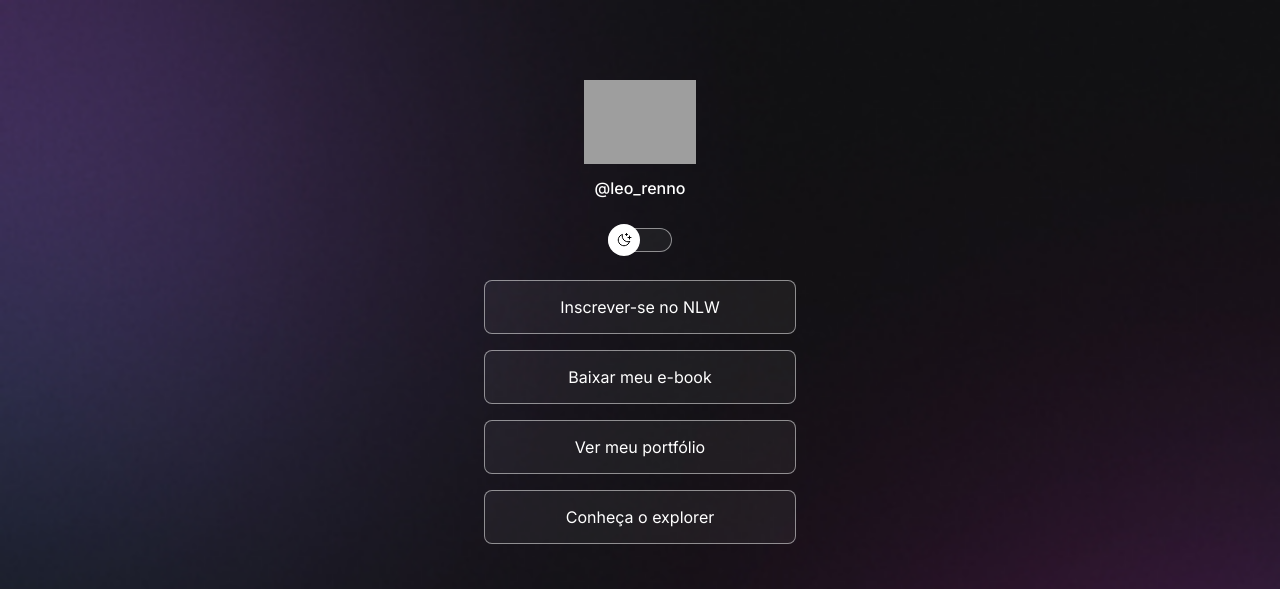
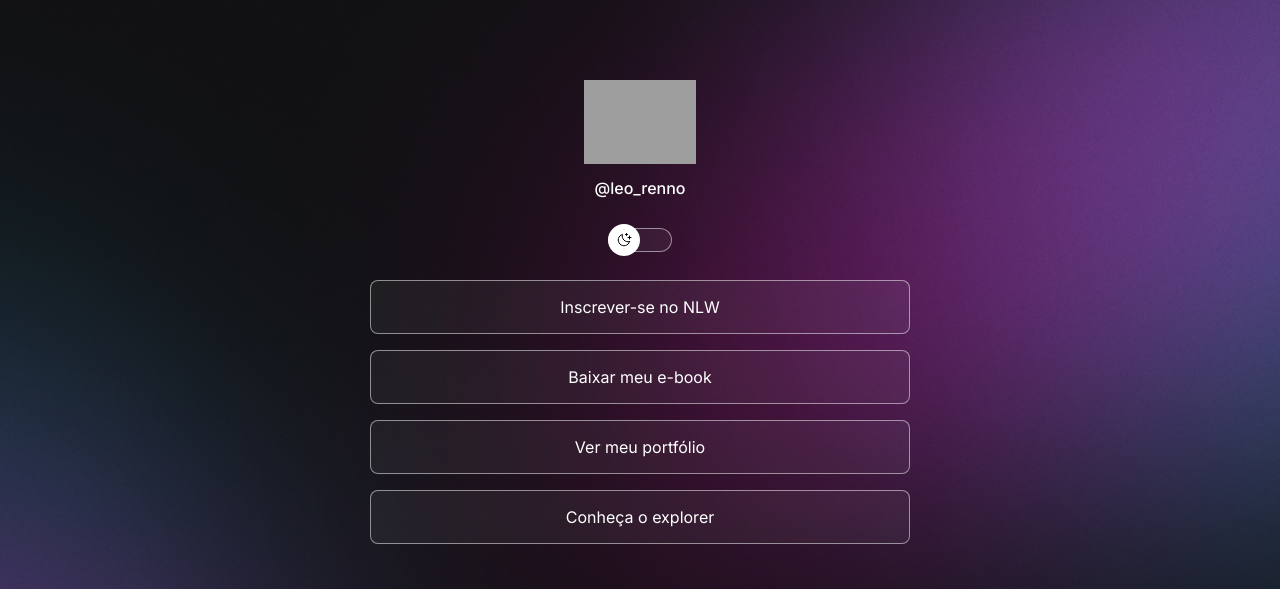
Before and after one commit to leo-renno/projeto, a plain HTML site: page index.html in a window 1280 px wide. Shown: the top 589 px of the page. Drawn offline with nearby package versions, Linux system fonts and the light colour scheme; grey boxes are pictures that could not be loaded.

Commit message:
change background based on media queries

```diff
--- a/style.css
+++ b/style.css
@@ -27,6 +27,7 @@
 
 body {
   background: var(--bg-url) top center/cover;
+  height: 100vh;
 }
 
 body * {
@@ -35,7 +36,8 @@ body * {
 }
 
 #container {
-  width: 360px;
+  width: 100%;
+  max-width: 588px;
   margin: 56px auto 0px;
   padding: 0 24px;
 }
@@ -162,3 +164,14 @@ footer {
   text-align: center;
   font-size: 14px;
 }
+
+/* media queries */
+@media (min-width: 700px) {
+  :root {
+    --bg-url: url(./assets/assets/bg-desktop.jpg);
+  }
+
+  .light {
+    --bg-url: url(./assets/assets/bg-desktop-light.jpg);
+  }
+}
```
